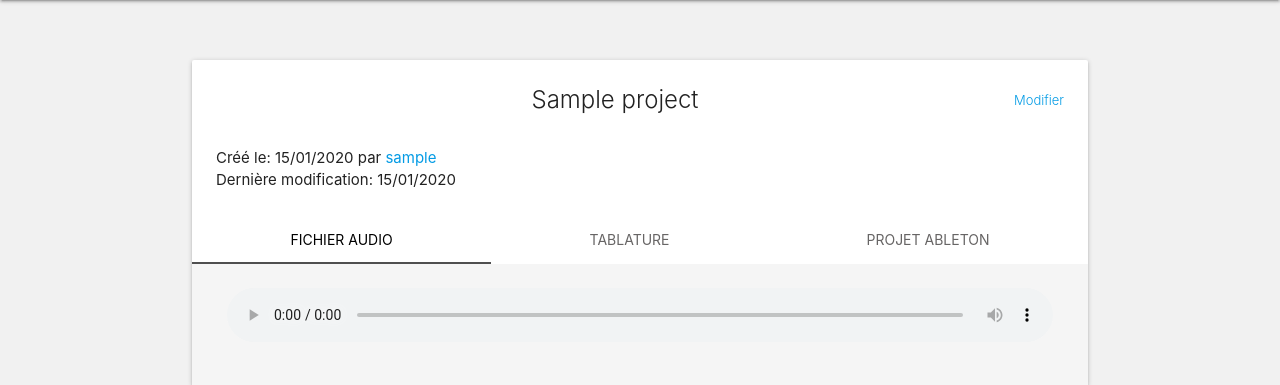
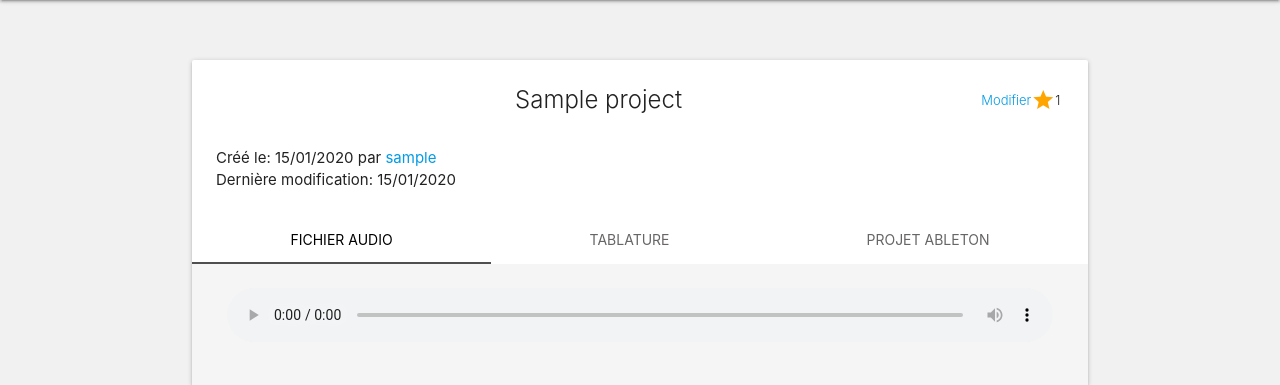
Before and after one commit to Sebastien-M/music_ids, a Django app: a page that uses app/templates/app/pages/project_detail.html in a window 1280 px wide. Shown: the part 64-449 px from the top of the page. Run offline with Django 3.2, Linux system fonts and the light colour scheme; a user stored in the database is signed in; tables that the repository leaves empty hold one stand-in row (values such as "Sample post"); grey boxes marked "Sample" are stand-in pictures.

Commit message:
Displayed stars count Closes GH-38

```diff
--- a/app/models.py
+++ b/app/models.py
@@ -70,6 +70,10 @@ class Project(models.Model):
             file_types[file.project_file_type] = file
         return file_types
 
+    @property
+    def favorite_count(self):
+        return self.favorites.count()
+
 
 class ProjectFile(models.Model):
     name = models.CharField(max_length=60)
@@ -111,5 +115,6 @@ class FavoriteProject(models.Model):
                              on_delete=models.CASCADE,
                              db_index=True)
     project = models.ForeignKey(Project,
+                                related_name="favorites",
                                 on_delete=models.CASCADE,
                                 db_index=True)
--- a/app/static/css/main.css
+++ b/app/static/css/main.css
@@ -65,8 +65,8 @@ body {
 
 .profile-picture-project {
     border: 1px solid black;
-    width: 50px!important;
-    height: 50px!important;
+    width: 50px !important;
+    height: 50px !important;
     background-color: white;
     margin-top: 10px;
     transition: 0.3s;
@@ -105,3 +105,11 @@ body {
 #main-sentence {
     font-size: xx-large;
 }
+
+.fav-count {
+    right: 45px !important;
+    top: 18px !important;
+    text-decoration: none !important;
+    color: rgba(0, 0, 0, 0.87)!important;
+
+}
--- a/app/templates/app/pages/project_detail.html
+++ b/app/templates/app/pages/project_detail.html
@@ -1,14 +1,25 @@
 {% extends "app/base.html" %}
+{% load utils %}
 {% block content %}
     <div class="container main-panel">
         <div class="card">
             <div class="card-content">
-                <span class="card-title center">{{ project.name }}<span
-                        class="right" style="font-size: small">
-                    {% if is_author %}
-                        <a href="{% url "ideas-update" slug=project.slug %}">Modifier</a>
-                    {% endif %}
-                </span>
+                <span class="card-title center">{{ project.name }}
+                    <span class="right" style="font-size: small">
+                        {% if is_author %}
+                            <a href="{% url "ideas-update" slug=project.slug %}">Modifier</a>
+                        {% endif %}
+                        {% is_favorite user project as is_fav %}
+                        <span class="secondary-content fav-count right">
+                                {{ project.favorite_count }}&nbsp;
+                        </span>
+                        <a href="{% url "ideas-favorite" slug=project.slug %}"
+                           class="secondary-content fav">
+                            <i class="material-icons {% if is_fav %}fav-star-in{% else %}fav-star-out{% endif %}">
+                                grade
+                            </i>
+                        </a>
+                    </span>
                 </span><br>
                 <p>Créé le: {{ project.created_at|date:"d/m/Y" }} par <a
                         href="#">{{ project.creator.username }}</a></p>
```
Also changed, not shown: app/templates/app/pages/project_list.html (+7 -2 lines), app/migrations/0006_alter_favoriteproject_project.py (added).
